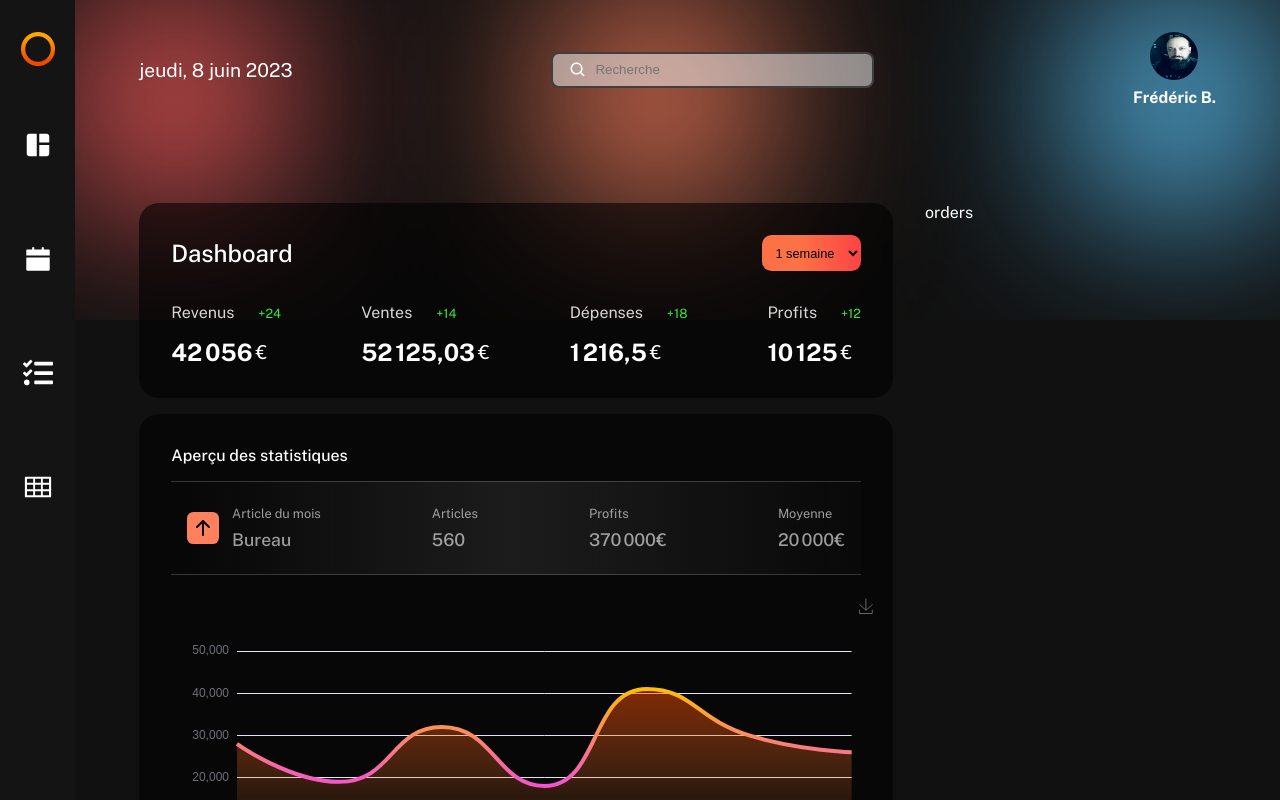
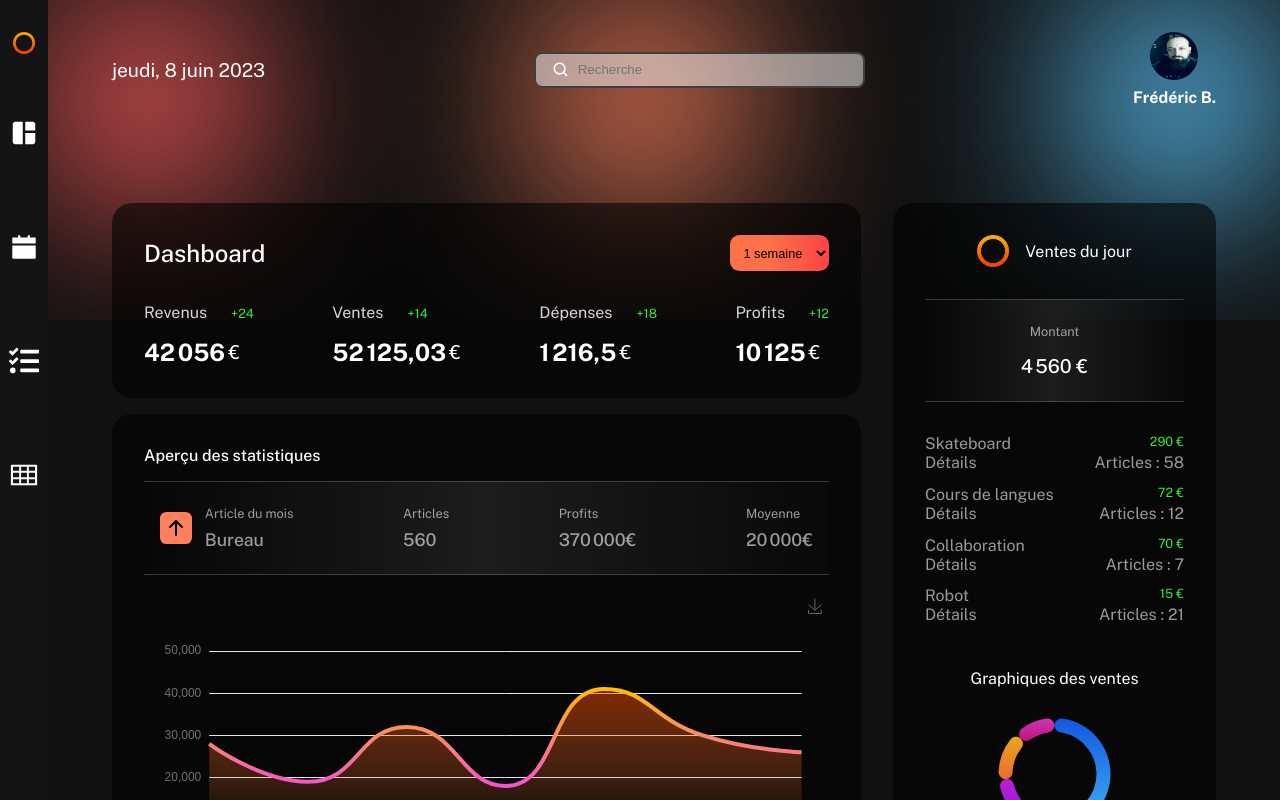
Before and after one commit to B-Frederic/dashboard, a React (Vite) app: page /dashboard in a window 1280 px wide. Built offline with nearby package versions, Linux system fonts and the light colour scheme.

Commit message:
add: right content dashboard

```diff
--- /dev/null
+++ b/src/components/Orders/Orders.jsx
@@ -0,0 +1,43 @@
+// Style
+import css from "./Orders.module.css";
+// Data
+import { groupNumber, ordersData } from "../../data/data";
+// Components
+import OrdersPieChart from "../OrdersPieChart/OrdersPieChart";
+
+const Orders = () => {
+    return (
+        <div className={`${css.container} theme-container`}>
+            <div className={css.head}>
+                <img src="./assets/img/logo.png" alt="logo" />
+                <span>Ventes du jour</span>
+            </div>
+            <div className={`${css.stat} grey-container`}>
+                <span>Montant</span>
+                <span>{groupNumber(4560)} €</span>
+            </div>
+            <div className={css.orders}>
+                {
+                    ordersData.map((item, index) => (
+                        <div className={css.order} key={index}>
+                            <div>
+                                <span>{item.name}</span>
+                                <span>{item.change} €</span>
+                            </div>
+                            <div>
+                                <span>{item.type}</span>
+                                <span>Articles : {item.items}</span>
+                            </div>
+                        </div>
+                    ))
+                }
+            </div>
+            <div className={css.orderChart}>
+                <span>Graphiques des ventes</span>
+                <OrdersPieChart />
+            </div>
+        </div>
+    );
+};
+
+export default Orders;
--- /dev/null
+++ b/src/components/Orders/Orders.module.css
@@ -0,0 +1,67 @@
+.container{
+    display: flex;
+    flex-direction: column;
+    gap: 2rem;
+    width: 30%;
+}
+
+.head{
+    display: flex;
+    align-items: center;
+    justify-content: center;
+    gap: 1rem;
+}
+
+.head>img{
+    width: 2rem;
+}
+
+.stat{
+    display: flex;
+    align-items: center;
+    flex-direction: column;
+    gap: 1rem;
+    padding: 0.5rem;
+    color: var(--grey);
+}
+
+.stat>:nth-child(1){
+    font-size: 0.8rem;
+}
+
+.stat>:nth-child(2){
+    font-size: 1.2rem;
+    font-weight: 500;
+    color: #fff;
+}
+
+.orders{
+    display: flex;
+    flex-direction: column;
+    width: 100%;
+    font-size: 0.85;
+    color: var(--grey);
+}
+
+.order>div{
+    display: flex;
+    justify-content: space-between;
+}
+
+.order>:nth-child(2){
+    margin-bottom: 0.8rem;
+}
+
+.order>:nth-child(1)>:nth-child(1){
+    font-size: 1rem;
+}
+
+.order>:nth-child(1)>:nth-child(2){
+    font-size: 0.8rem;
+    color: var(--green);
+}
+
+.orderChart{
+    width: 100%;
+    text-align: center;
+}
--- /dev/null
+++ b/src/components/OrdersPieChart/OrdersPieChart.jsx
@@ -0,0 +1,87 @@
+// Chart
+import ReactECharts from "echarts-for-react";
+import * as echarts from "echarts";
+
+const OrdersPieChart = () => {
+
+    const option = {
+        color: [
+            new echarts.graphic.LinearGradient(0, 0, 0, 1, [
+                {
+                    offset: 0,
+                    color: "#1158E2"
+                },
+                {
+                    offset: 1,
+                    color: "#42B5F2"
+                }
+            ]),
+            new echarts.graphic.LinearGradient(0, 0, 0, 1, [
+                {
+                    offset: 0,
+                    color: "#BC1FD7"
+                },
+                {
+                    offset: 1,
+                    color: "#7F1DD1"
+                }
+            ]),
+            new echarts.graphic.LinearGradient(0, 0, 0, 1, [
+                {
+                    offset: 0,
+                    color: "#E8A618"
+                },
+                {
+                    offset: 1,
+                    color: "#EB6B36"
+                }
+            ]),
+            new echarts.graphic.LinearGradient(0, 0, 0, 1, [
+                {
+                    offset: 0,
+                    color: "#D131BE"
+                },
+                {
+                    offset: 1,
+                    color: "#BF1575"
+                }
+            ])
+        ],
+        series: [
+            {
+                name: "Article",
+                type: "pie",
+                radius: ["60%", "80%"],
+                avoidLabelOverlap: false,
+                itemStyle: {
+                    borderRadius: 50,
+                    boderColor: "black",
+                    borderWidth: 5,
+                },
+                label: {
+                    show: false,
+                    position: "center",
+                },
+                emphasis: {
+                    label: {
+                        show: true,
+                        fonSize: 20,
+                        fontWeight: "bold"
+                    }
+                },
+                data: [
+                    {value: 2190, name: "Vente en ligne"},
+                    {value: 735, name: "Vente en magasin"},
+                    {value: 580, name: "Vente cadeau offert"},
+                    {value: 484, name: "Vente carte cadeau"},
+                ]
+            }
+        ]
+    }
+
+    return (
+        <ReactECharts style={{height: 140, marginTop: "1rem"}} option={option} />
+    );
+};
+
+export default OrdersPieChart;
--- a/src/data/data.js
+++ b/src/data/data.js
@@ -26,25 +26,25 @@
 export const ordersData = [
   {
     name: "Skateboard",
-    type: "Illustration",
+    type: "Détails",
     items: 58,
     change: 290,
   },
   {
     name: "Cours de langues",
-    type: "Illustration",
+    type: "Détails",
     items: 12,
     change: 72
   },
   {
     name: "Collaboration",
-    type: "Illustration",
+    type: "Détails",
     items: 7,
     change: 70
   },
   {
     name: "Robot",
-    type: "Illustration",
+    type: "Détails",
     items: 21,
     change: 15
   }
--- a/src/pages/Dashboard/Dashboard.jsx
+++ b/src/pages/Dashboard/Dashboard.jsx
@@ -4,6 +4,7 @@
 import { cardsData, groupNumber } from "../../data/data";
 // Components
 import Statistics from "../../components/Statistics/Statistics";
+import Orders from "../../components/Orders/Orders";
 
 
 const Dashboard = () => {
@@ -42,9 +43,7 @@
                <Statistics />
 
             </div>
-            <div className={css.orders}>
-            orders
-            </div>
+            <Orders />
         </div>
     );
 };
```
